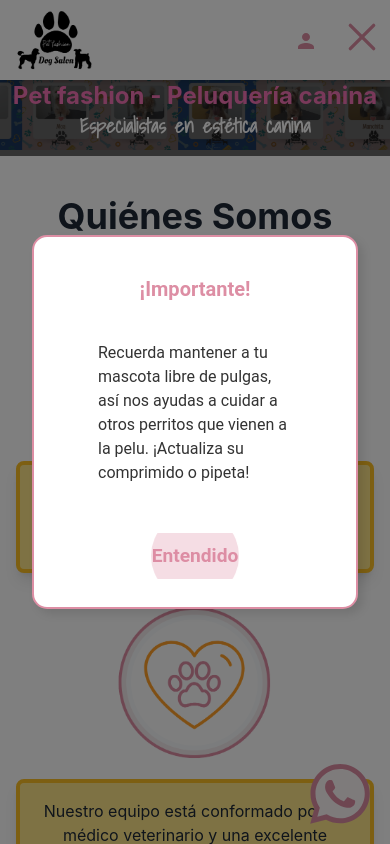
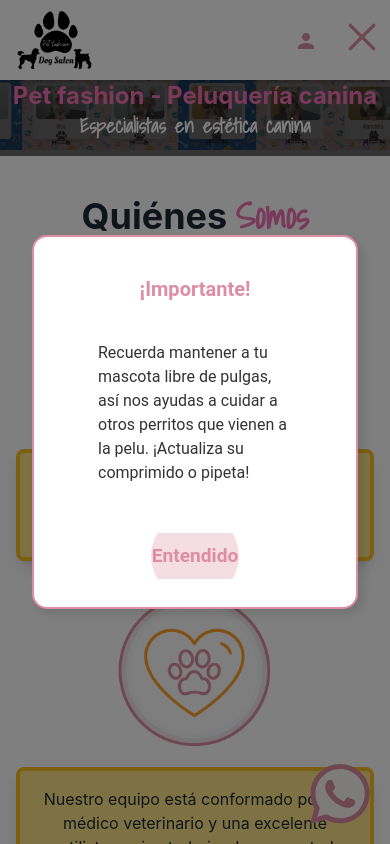
Before and after one commit to bohaz/petfashion, a React (Create React App) app: page /about in a window 390 px wide. Shown: the top 844 px of the page. Built offline with nearby package versions, Linux system fonts and the light colour scheme.

Commit message:
Add a span

```diff
--- a/src/pages/About.jsx
+++ b/src/pages/About.jsx
@@ -17,7 +17,11 @@ function About() {
       ref={ref}
     >
 
-      <h1 className="font-bold md:mb-5 text-4xl md:text-5xl xl:text-6xl text-center text-gray-800 relative after:content-[''] after:block after:w-40 after:h-1 after:bg-pink-400 after:mt-2 after:mx-auto">Quiénes Somos</h1>
+      <h1 className="font-bold md:mb-5 text-4xl md:text-5xl xl:text-6xl text-center text-gray-800 relative">
+        Quiénes
+        {' '}
+        <span className="font-shadows text-pink-400">Somos</span>
+      </h1>
 
       <motion.div
         initial={{ opacity: 0, x: 20 }}
```
